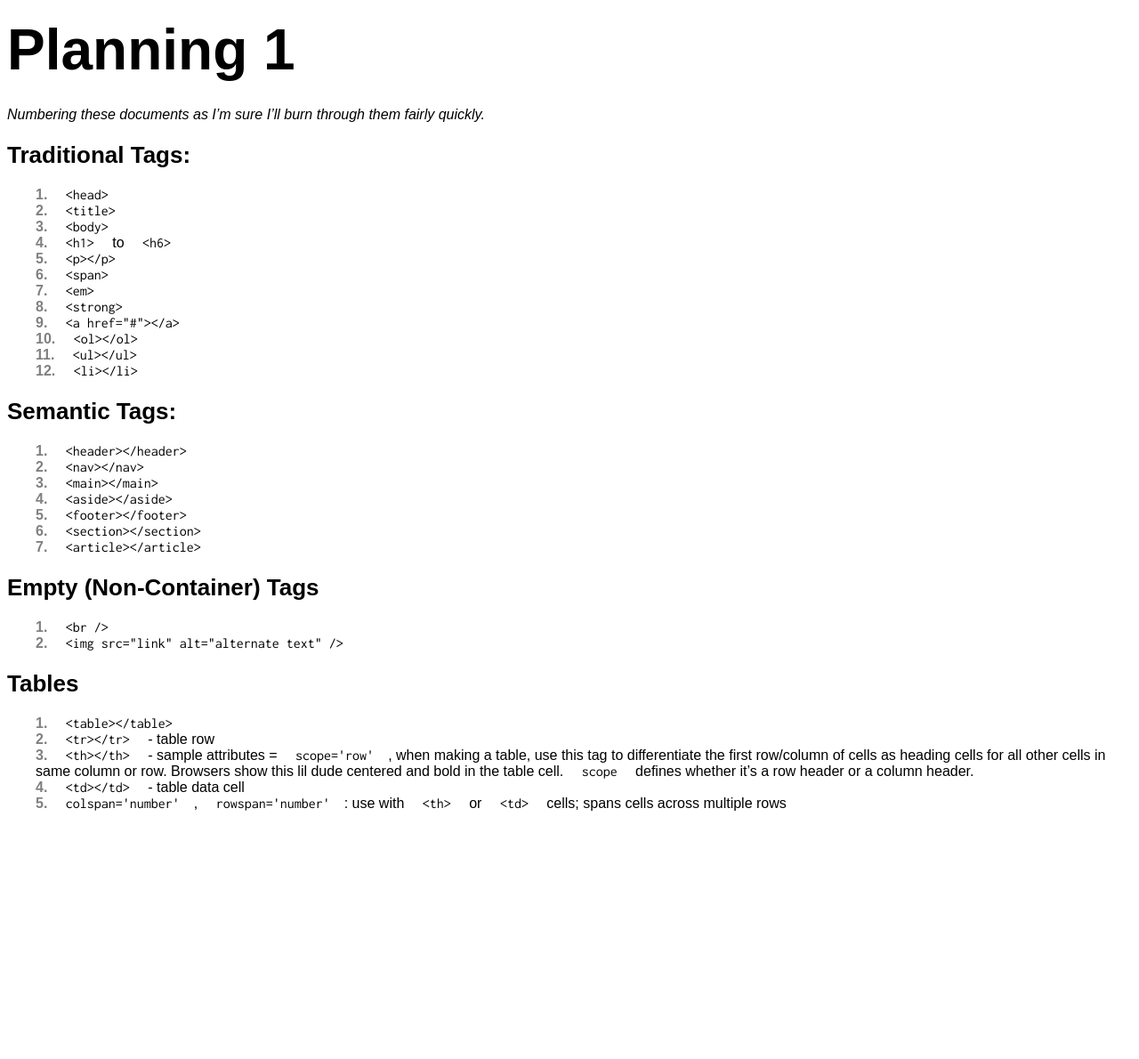
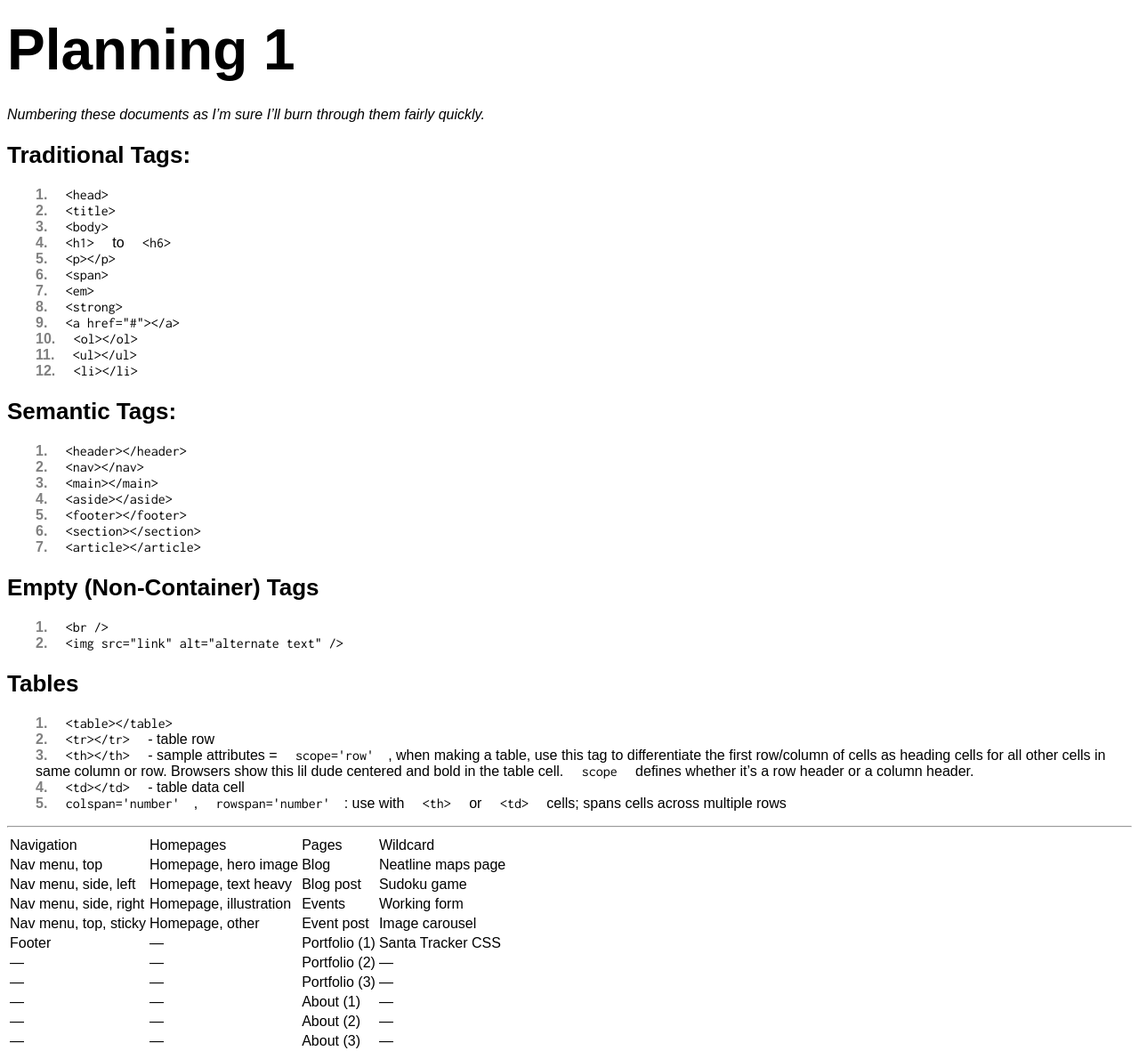
Before and after one commit to kbdonnally/assets, a Jekyll site: the page built from pages/planning-1.md, in a window 1280 px wide. Shown: the whole page at 89% size. Built offline with Jekyll 4.4.1, drawn with Linux system fonts in a browser that asks for light colours; some web fonts are replaced; before the commit the page ends 928 px from its top, so only the background shows below that.

Commit message:
Add table with all the pages I plan to do in it

```diff
--- a/pages/planning-1.md
+++ b/pages/planning-1.md
@@ -45,3 +45,19 @@ permalink: /planning-1/
 3. `<th></th>` - sample attributes = `scope='row'`, when making a table, use this tag to differentiate the first row/column of cells as heading cells for all other cells in same column or row. Browsers show this lil dude centered and bold in the table cell. `scope` defines whether it's a row header or a column header.
 4. `<td></td>` - table data cell
 5. `colspan='number'`, `rowspan='number'`: use with `<th>` or `<td>` cells; spans cells across multiple rows
+
+***
+
+
+Navigation | Homepages | Pages | Wildcard
+========== | ========= | ===== | ========
+Nav menu, top | Homepage, hero image | Blog | Neatline maps page
+Nav menu, side, left | Homepage, text heavy | Blog post | Sudoku game
+Nav menu, side, right | Homepage, illustration | Events | Working form
+Nav menu, top, sticky | Homepage, other | Event post | Image carousel
+Footer | --- | Portfolio (1) | Santa Tracker CSS
+--- | --- | Portfolio (2) | ---
+--- | --- | Portfolio (3) | ---
+--- | --- | About (1) | ---
+--- | --- | About (2) | ---
+--- | --- | About (3) | ---
```
Also changed, not shown: notes/planning-deskstop.md (+13 -0 lines).
